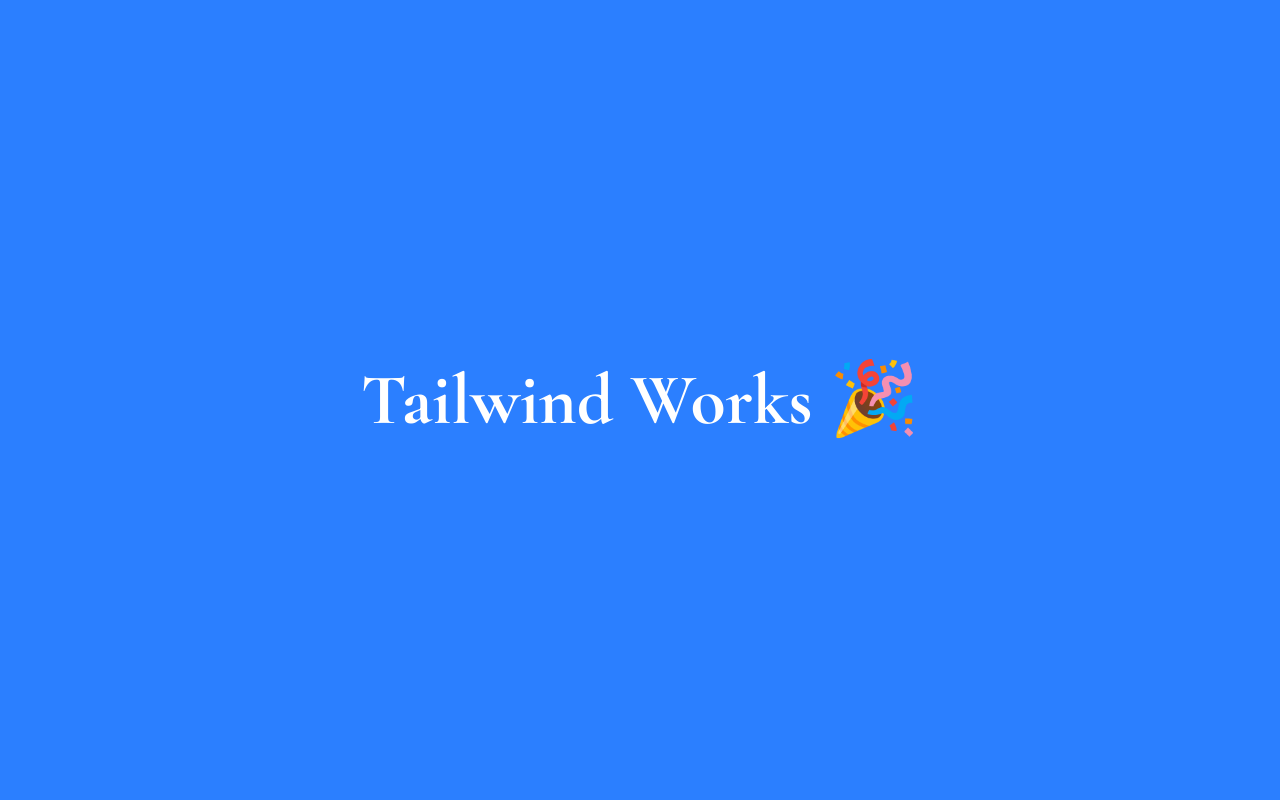
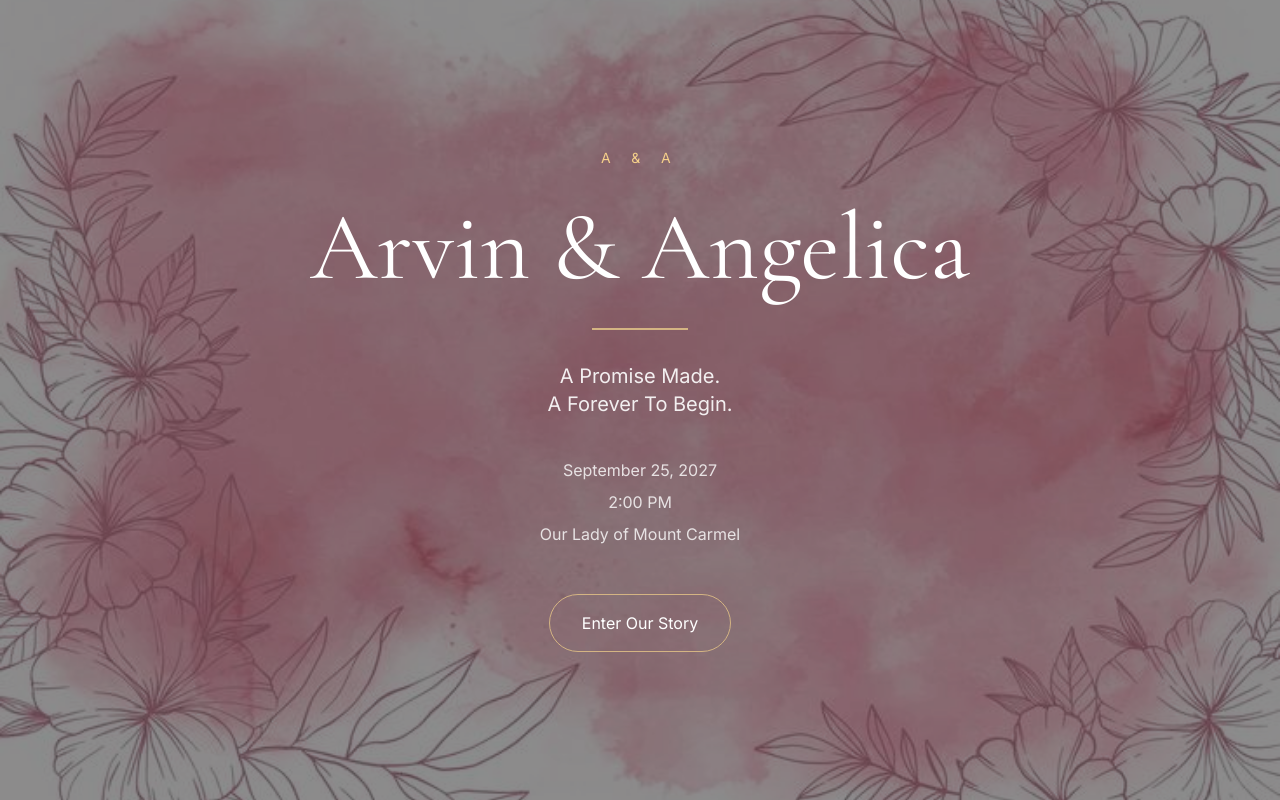
Before and after one commit to rikudouvin21-commits/arvin-angelica-wedding, a Next.js app: page / in a window 1280 px wide. Built offline with nearby package versions, Linux system fonts and the light colour scheme.

Commit message:
feat: add animated data-driven hero

```diff
--- a/app/page.tsx
+++ b/app/page.tsx
@@ -1,4 +1,4 @@
-import Hero from "@/components/sections/Hero";
+import Hero from "@/components/hero/Hero";
 
 export default function Home() {
   return <Hero />;
--- /dev/null
+++ b/components/hero/Hero.tsx
@@ -0,0 +1,11 @@
+import HeroBackground from "./HeroBackground";
+import HeroContent from "./HeroContent";
+
+export default function Hero() {
+  return (
+    <section className="relative min-h-screen overflow-hidden">
+      <HeroBackground />
+      <HeroContent />
+    </section>
+  );
+}
--- /dev/null
+++ b/components/hero/HeroBackground.tsx
@@ -0,0 +1,14 @@
+export default function HeroBackground() {
+  return (
+    <>
+      <div
+        className="absolute inset-0 bg-cover bg-center"
+        style={{
+          backgroundImage: "url('/images/hero/hero.jpg')",
+        }}
+      />
+
+      <div className="absolute inset-0 bg-black/45" />
+    </>
+  );
+}
--- /dev/null
+++ b/components/hero/HeroButton.tsx
@@ -0,0 +1,20 @@
+export default function HeroButton() {
+  return (
+    <button
+      className="
+        mt-12
+        rounded-full
+        border
+        border-[#D4B483]
+        px-8
+        py-4
+        transition-all
+        duration-300
+        hover:bg-[#D4B483]
+        hover:text-black
+      "
+    >
+      Enter Our Story
+    </button>
+  );
+}
--- /dev/null
+++ b/components/hero/HeroContent.tsx
@@ -0,0 +1,82 @@
+"use client";
+
+import { motion } from "framer-motion";
+import HeroButton from "./HeroButton";
+import { wedding } from "@/data/wedding";
+
+const container = {
+  hidden: {},
+  show: {
+    transition: {
+      staggerChildren: 0.25,
+    },
+  },
+};
+
+const item = {
+  hidden: {
+    opacity: 0,
+    y: 20,
+  },
+  show: {
+    opacity: 1,
+    y: 0,
+    transition: {
+      duration: 0.8,
+    },
+  },
+};
+
+export default function HeroContent() {
+  return (
+    <div className="relative z-10 flex min-h-screen items-center justify-center px-6">
+      <motion.div
+        variants={container}
+        initial="hidden"
+        animate="show"
+        className="max-w-3xl text-center text-white"
+      >
+        <motion.p
+          variants={item}
+          className="uppercase tracking-[0.6em] text-sm text-[#F5D08A]"
+        >
+          A & A
+        </motion.p>
+
+        <motion.h1
+          variants={item}
+          className="mt-8 text-6xl md:text-8xl font-light"
+        >
+          {wedding.couple.groom} & {wedding.couple.bride}
+        </motion.h1>
+
+        <motion.div
+          variants={item}
+          className="mx-auto mt-8 h-[2px] w-24 bg-[#D4B483]"
+        />
+
+        <motion.p
+          variants={item}
+          className="mt-8 text-xl text-white/90"
+        >
+          {wedding.hero.tagline}
+          <br />
+          {wedding.hero.subtitle}
+        </motion.p>
+
+        <motion.div
+          variants={item}
+          className="mt-10 space-y-2 text-white/80"
+        >
+          <p>{wedding.wedding.date}</p>
+          <p>{wedding.wedding.time}</p>
+          <p>{wedding.venues.ceremony}</p>
+        </motion.div>
+
+        <motion.div variants={item}>
+          <HeroButton />
+        </motion.div>
+      </motion.div>
+    </div>
+  );
+}
--- a/components/sections/Hero.tsx
+++ b/components/sections/Hero.tsx
@@ -1,11 +1,69 @@
 "use client";
+
+import { motion } from "framer-motion";
 
 export default function Hero() {
   return (
-    <section className="min-h-screen flex items-center justify-center bg-blue-500">
-      <h1 className="text-7xl font-bold text-white">
-        Tailwind Works 🎉
-      </h1>
+    <section className="relative min-h-screen overflow-hidden">
+      {/* Background */}
+      <div
+        className="absolute inset-0 bg-cover bg-center"
+        style={{
+          backgroundImage: "url('/images/hero/hero.jpg')",
+        }}
+      />
+
+      {/* Overlay */}
+      <div className="absolute inset-0 bg-black/45" />
+
+      {/* Content */}
+      <div className="relative z-10 flex min-h-screen items-center justify-center px-6">
+        <motion.div
+          initial={{ opacity: 0, y: 25 }}
+          animate={{ opacity: 1, y: 0 }}
+          transition={{ duration: 1.2 }}
+          className="max-w-3xl text-center text-white"
+        >
+          <p className="uppercase tracking-[0.6em] text-sm text-[#F5D08A]">
+            A & A
+          </p>
+
+          <h1 className="mt-8 text-6xl md:text-8xl font-light">
+            Arvin & Angelica
+          </h1>
+
+          <div className="mx-auto mt-8 h-[2px] w-24 bg-[#D4B483]" />
+
+          <p className="mt-8 text-xl text-white/90">
+            A Promise Made.
+            <br />
+            A Forever To Begin.
+          </p>
+
+          <div className="mt-10 space-y-2 text-white/80">
+            <p>September 25, 2027</p>
+            <p>2:00 PM</p>
+            <p>Our Lady of Mount Carmel</p>
+          </div>
+
+          <button
+            className="
+              mt-12
+              rounded-full
+              border
+              border-[#D4B483]
+              px-8
+              py-4
+              transition-all
+              duration-300
+              hover:bg-[#D4B483]
+              hover:text-black
+            "
+          >
+            Enter Our Story
+          </button>
+        </motion.div>
+      </div>
     </section>
   );
 }
```
Also changed, not shown: public/images/hero/hero.jpg.
